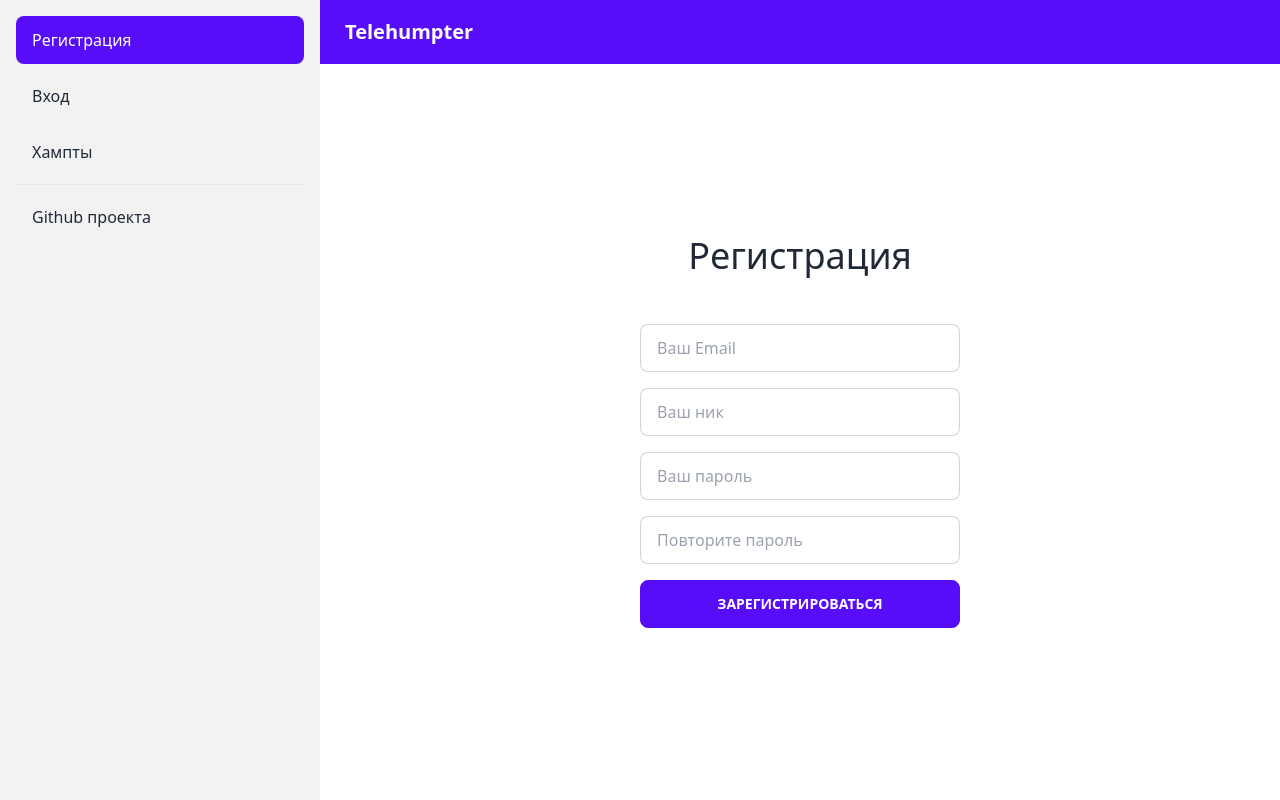
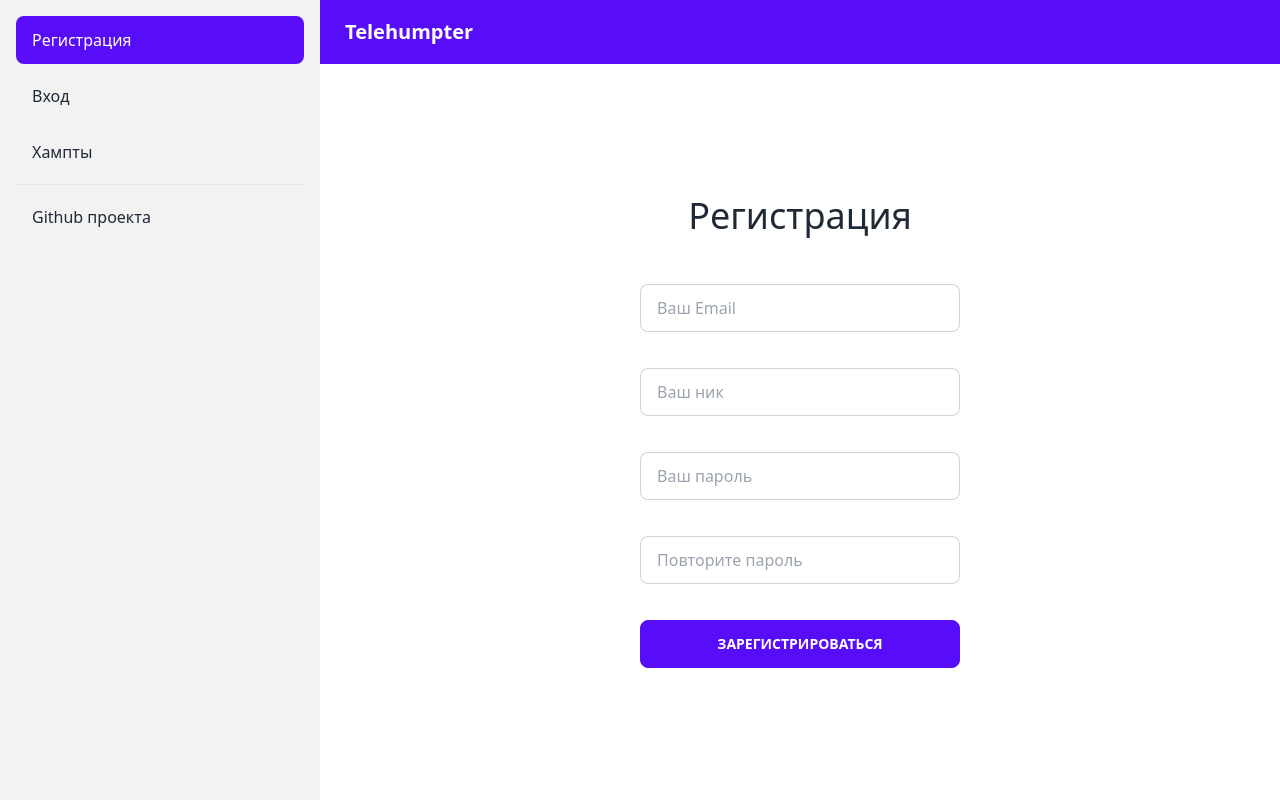
Before and after one commit to SeryiBaran/telehumpter, a Vue app: page /register in a window 1280 px wide. Built offline with nearby package versions, Linux system fonts and the light colour scheme; no server answers.

Commit message:
move input to component && fix form jumping (if errors)

```diff
--- /dev/null
+++ b/src/components/Input.vue
@@ -0,0 +1,35 @@
+<script lang="ts" setup>
+import { toRef } from 'vue'
+import { useField } from 'vee-validate'
+
+const props = withDefaults(defineProps<{
+  initialValue?: string
+  name: string
+  placeholder?: string
+}>(), {
+  initialValue: '',
+  placeholder: '',
+})
+
+const name = toRef(props, 'name')
+
+const { value, errorMessage, errors } = useField(props.name, undefined, {
+  initialValue: props.initialValue,
+})
+</script>
+
+<template>
+  <div class="wrapper">
+    <input
+      v-model="value" :name="name" type="text" :placeholder="props.placeholder" class="input input-bordered"
+      :class="{ 'input-error': errors.length > 0 }"
+    >
+    <span class="text-error text-xs">{{ errorMessage }}</span>
+  </div>
+</template>
+
+<style scoped>
+.wrapper {
+  @apply flex flex-col gap-1 min-h-[5rem];
+}
+</style>
--- a/src/views/LoginView.vue
+++ b/src/views/LoginView.vue
@@ -1,10 +1,11 @@
 <script lang="ts" setup>
-import { useField, useForm } from 'vee-validate'
+import { useForm } from 'vee-validate'
 import * as yup from 'yup'
 import { useRoute, useRouter } from 'vue-router'
 import { ref } from 'vue'
 import { toast } from 'vue3-toastify'
 import Link from '@/components/Link.vue'
+import Input from '@/components/Input.vue'
 import { supabase } from '@/lib/supabaseInit'
 
 const router = useRouter()
@@ -15,7 +16,7 @@
   password: string
 }
 
-const { handleSubmit, errors, values } = useForm<LoginForm>({
+const { handleSubmit } = useForm<LoginForm>({
   validationSchema: {
     email: yup
       .string()
@@ -27,9 +28,6 @@
   },
 })
 
-useField('email')
-useField('password')
-
 const isLoading = ref(false)
 
 const onSubmit = handleSubmit(async (values) => {
@@ -38,7 +36,21 @@
   auth.signInWithPassword({
     email: values.email,
     password: values.password,
-  }).then(() => {
+  }).then((data) => {
+    if (data.error) {
+      switch (data.error.message) {
+        case 'Invalid login credentials':
+          toast.error('Неверные данные!')
+          break
+
+        default:
+          toast.error('Что-то пошло не так! Ошибка в консоли браузера.')
+          break
+      }
+
+      console.error(data.error)
+    }
+    else {
       toast.success('Вход выполнен!')
 
       let redirectTo = '/'
@@ -46,12 +58,8 @@
         redirectTo = route.query.redirect
 
       router.push(redirectTo)
-  })
-    .catch((error) => {
-      toast.error('Что-то пошло не так! Ошибка в консоли браузера.')
+    }
 
-      console.error(error)
-    }).finally(() => {
     isLoading.value = false
   })
 })
@@ -62,14 +70,9 @@
     <h1 class="text-4xl">
       Вход
     </h1>
-    <form class="max-w-xs w-full flex flex-col gap-2" @submit="onSubmit">
-      <input v-model="values.email" name="email" type="text" placeholder="Ваш Email" class="input input-bordered">
-      <span class="text-error">{{ errors.email }}</span>
-      <input
-        v-model="values.password" name="password" type="password" placeholder="Ваш пароль"
-        class="input input-bordered"
-      >
-      <span class="text-error">{{ errors.password }}</span>
+    <form class="max-w-xs w-full flex flex-col gap-1" @submit="onSubmit">
+      <Input name="email" placeholder="Ваш Email" />
+      <Input name="password" placeholder="Ваш пароль" />
       <button type="submit" class="btn btn-primary" :class="{ loading: isLoading }" :disabled="isLoading">
         Войти
       </button>
--- a/src/views/RegisterView.vue
+++ b/src/views/RegisterView.vue
@@ -1,10 +1,11 @@
 <script lang="ts" setup>
-import { useField, useForm } from 'vee-validate'
+import { useForm } from 'vee-validate'
 import * as yup from 'yup'
 import { ref } from 'vue'
 import { useRouter } from 'vue-router'
 import { toast } from 'vue3-toastify'
 import { supabase } from '@/lib/supabaseInit'
+import Input from '@/components/Input.vue'
 
 interface RegisterForm {
   email: string
@@ -22,7 +23,7 @@
     username: yup
       .string()
       .required('Это поле обязательно!')
-      .matches(/^[a-zA-Z0-9]+$/g, 'Это поле должно содержать только латинские буквы и цифры!')
+      .matches(/^[a-zA-Z0-9]+$/g, 'Это поле должно содержать только a-Z и 0-9!')
       .min(4, 'Это поле должно быть не менее 4 символов!')
       .max(18, 'Это поле должно быть не более 18 символов!'),
     password: yup
@@ -33,11 +34,6 @@
     passwordRepeat: 'confirmed:password',
   },
 })
-
-useField('email')
-useField('username')
-useField('password')
-useField('passwordRepeat')
 
 const router = useRouter()
 
@@ -76,27 +72,11 @@
     <h1 class="text-4xl">
       Регистрация
     </h1>
-    <form class="max-w-xs w-full flex flex-col gap-2" @submit="onSubmit">
-      <input
-        v-model="values.email" name="email" type="text" placeholder="Ваш Email" class="input input-bordered"
-        :class="{ 'input-error': !!errors.email }"
-      >
-      <span class="text-error">{{ errors.email }}</span>
-      <input
-        v-model="values.username" name="username" type="text" placeholder="Ваш ник" class="input input-bordered"
-        :class="{ 'input-error': !!errors.username }"
-      >
-      <span class="text-error">{{ errors.username }}</span>
-      <input
-        v-model="values.password" name="password" type="password" placeholder="Ваш пароль"
-        class="input input-bordered" :class="{ 'input-error': !!errors.password }"
-      >
-      <span class="text-error">{{ errors.password }}</span>
-      <input
-        v-model="values.passwordRepeat" name="passwordRepeat" type="password" placeholder="Повторите пароль"
-        class="input input-bordered" :class="{ 'input-error': !!errors.passwordRepeat }"
-      >
-      <span class="text-error">{{ errors.passwordRepeat }}</span>
+    <form class="max-w-xs w-full flex flex-col gap-1" @submit="onSubmit">
+      <Input name="email" placeholder="Ваш Email" />
+      <Input name="username" placeholder="Ваш ник" />
+      <Input name="password" placeholder="Ваш пароль" />
+      <Input name="passwordRepeat" placeholder="Повторите пароль" />
       <button type="submit" class="btn btn-primary" :class="{ loading: isLoading }" :disabled="isLoading">
         Зарегистрироваться
       </button>
```
Lines whose indentation alone changed are shown as unchanged.
